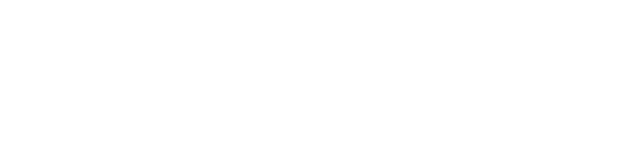
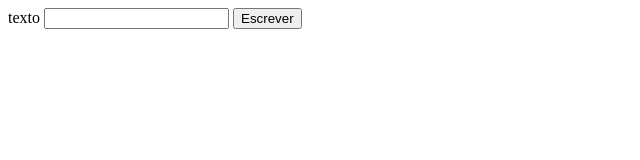
Before and after one commit to NoCorrea/Desafio-de-JS, a plain HTML site: page indexinputtext.html in a window 1280 px wide. Shown: the whole page, without its empty margins (0-640 px from the left). Drawn offline with Linux system fonts and the light colour scheme.

Commit message:
primeiro desafio js escrever

```diff
--- a/index.html
+++ b/indexinputtext.html
@@ -4,8 +4,14 @@
     <meta charset="UTF-8">
     <meta name="viewport" content="width=device-width, initial-scale=1.0">
     <title>Document</title>
+
 </head>
 <body>
+    <form class="form">
+        <span>texto</span>
+        <input type="text">
+        <button>Escrever</button>
+    </form>
     <script src="index.js"></script>
 </body>
 </html>
```
